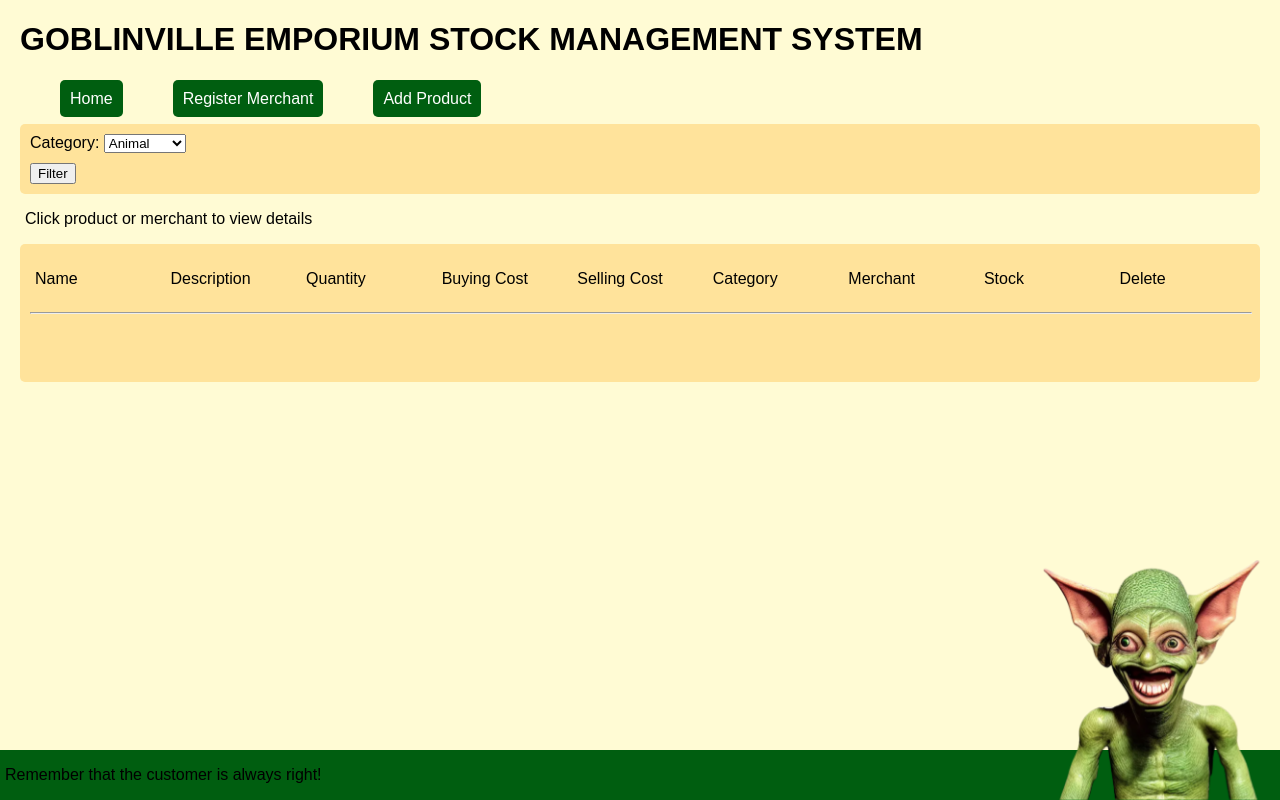
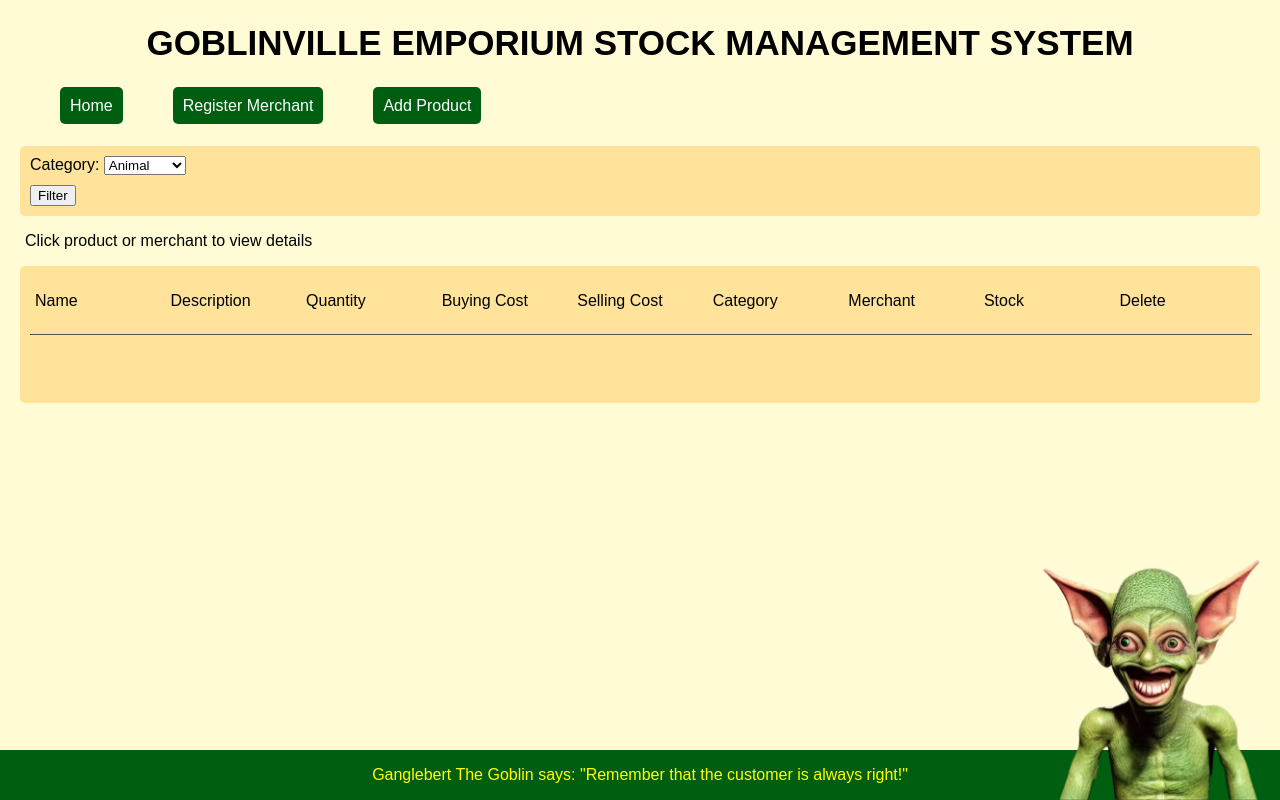
Before and after one commit to UhOhSpiders/shop_inventory, a Flask app: page / in a window 1280 px wide. Run offline with Flask 3, Linux system fonts and the light colour scheme; data that the repository does not hold is empty; some libraries are stand-ins or nearby versions.

Commit message:
css tweaks

```diff
--- a/static/style.css
+++ b/static/style.css
@@ -8,6 +8,12 @@ body{
 h1{
     padding-bottom: 10px;
     width: 100%;
+    font-size: 35px;
+    text-align: center;
+}
+
+nav{
+    padding-bottom: 15px;
 }
 
 nav > ul > li > a{
@@ -77,6 +83,8 @@ i:hover{
 hr{
     grid-column: 1 / 10;
     width: 100%;
+    border-top: 2px;
+    border-color: black;
 }
 
 footer{
@@ -87,7 +95,13 @@ footer{
     bottom: 0;
 }
 
-
+.footer-text{
+    color: yellow;
+    font-size: 100%;
+    text-align: center;
+    padding: 0;
+    z-index: 3;
+}
 
 img{
     position:fixed;
--- a/templates/base.html
+++ b/templates/base.html
@@ -24,7 +24,7 @@
 {% endblock %}
 <img src="/static/goblin.png">
 <footer>
-    <p class="footer-text">Remember that the customer is always right!</p>
+    <p class="footer-text">Ganglebert The Goblin says: "Remember that the customer is always right!"</p>
 </footer>
 
 </body>
```
Lines whose indentation alone changed are shown as unchanged.
